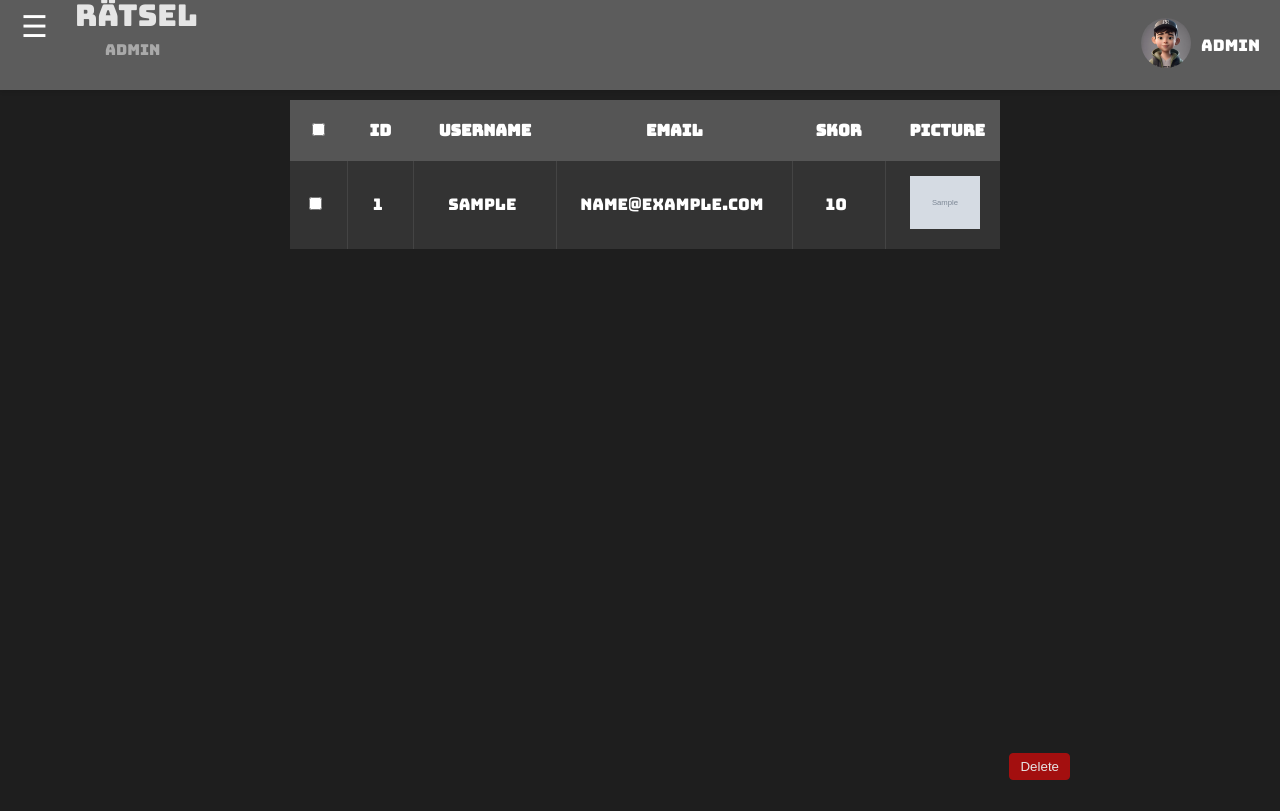
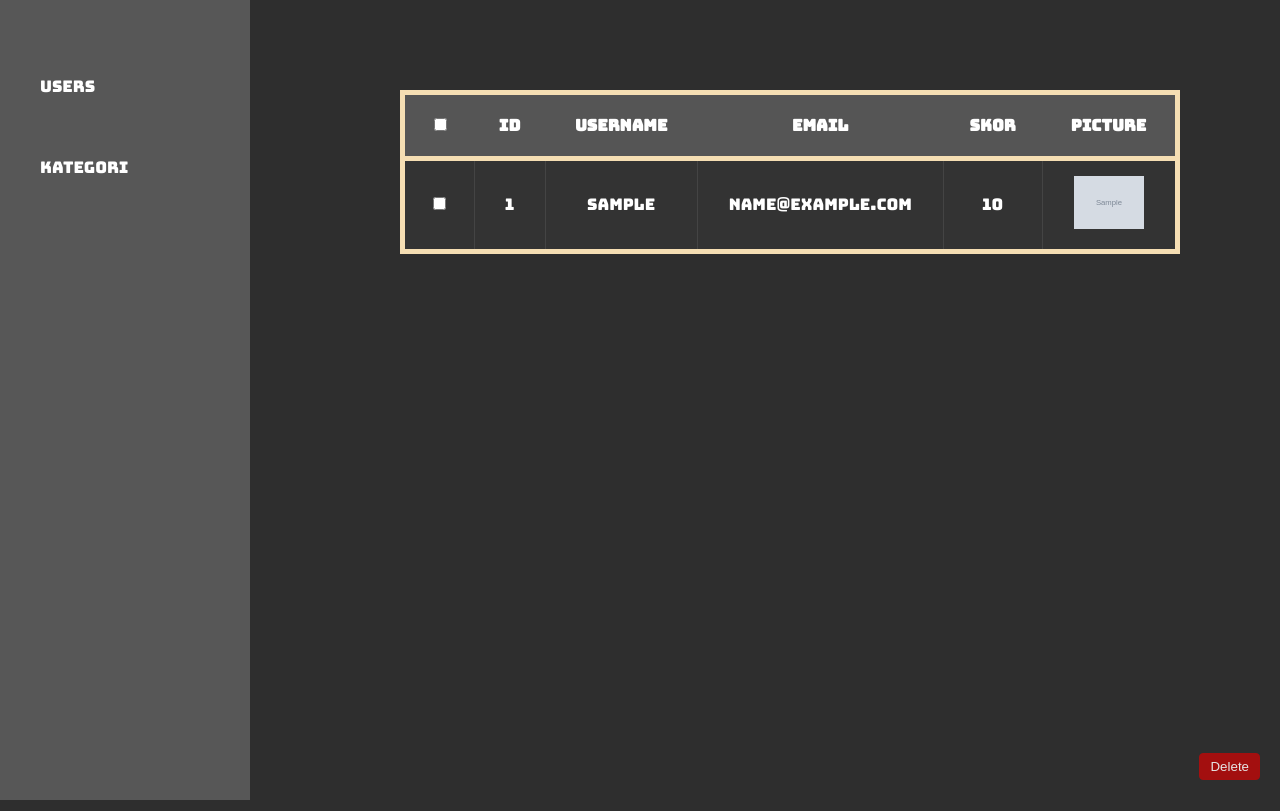
Before and after one commit to MiniGameEducation/Game, a PHP site: page /admin/admin.php in a window 1280 px wide. Run offline with PHP 8.4, Linux system fonts and the light colour scheme; tables that the repository leaves empty or names only in its code hold one stand-in row (values such as "Sample post"); grey boxes marked "Sample" are stand-in pictures.

Commit message:
nizar ganteng

```diff
--- a/admin/admin.css
+++ b/admin/admin.css
@@ -1,107 +1,113 @@
 @import url('https://fonts.googleapis.com/css2?family=Bungee&display=swap');
 
-* {
+body {
+    display: flex;
     margin: 0;
-    padding: 0;
-    box-sizing: border-box;
-}
-
-body::-webkit-scrollbar {
-    display: none;
-}
-
-body {
     font-family: Arial, sans-serif;
-    background: #1E1E1E;
-    display: flex;
-    flex-direction: column;
-    height: 100vh;
+    background-color: #2e2e2e;
     font-family: "Bungee", sans-serif;
 }
 
-.hamburger {
-    font-size: 30px;
-    cursor: pointer;
+.sidebar {
+    width: 250px;
+    background-color: #575757;
     color: white;
-    position: fixed;
-    left: 15px;
-    background-color: transparent;
-    padding: 6px;
-    border-radius: 4px;
-    z-index: 1000;
-    display: block;
-}
-
-.sidebar {
-    position: fixed;
-    width: 267px;
-    height: 100%;
-    left: -267px;
-    background: #3B3B3B;
-    overflow-y: auto;
-    transition: left 0.4s ease-in-out;
-    z-index: 2000;
-}
-
-.sidebar.active {
-    left: 0;
-}
-
-nav ul {
-    list-style: none;
-    padding: 0;
-    margin: 0;
-}
-
-.sidebar .main-menu .user a,
-.sidebar .main-menu .kategori-menu a {
-    color: #E5E5E5;
-    text-decoration: none;
-    width: auto;
-    font-size: 23px;
-    font-weight: 500;
-    display: block;
-    padding: 10px 20px;
-    transition: 0.3s all ease-in-out;
-}
-
-.sidebar .main-menu .user a:hover,
-.sidebar .main-menu .kategori-menu a:hover {
-    background-color: #8B00FA;
-    transform: scale(1.1);
-    transition: 0.3s all ease-in-out;
-}
-
-.navbar {
-    width: 100%;
-    height: 90px;
-    background: #5C5C5C;
-    display: flex;
-    align-items: center;
-    justify-content: flex-end;
-    padding: 0 20px;
-    box-shadow: 0 2px 4px rgba(0, 0, 0, 0.1);
+    height: 100vh;
     position: fixed;
     top: 0;
     left: 0;
-    z-index: 1001;
+    overflow-y: auto;
+    padding-top: 20px;
 }
 
-.admin {
-    display: flex;
-    align-items: center;
-    color: white;
+.sidebar-item {
+    padding: 10px;
 }
 
-.admin img {
-    border-radius: 50%;
-    margin-right: 10px;
+.main-menu {
+    list-style-type: none;
+    padding: 0;
+}
+
+.main-menu > li {
+    padding: 15px;
+    text-align: left;
+}
+
+.main-menu > .user a,
+.main-menu > .kategori-menu > #kategori-link {
+    color: white;
+    text-decoration: none;
+    display: block;
+    border-radius: 20px;
+    padding: 15px;
+}
+
+.main-menu > .user a:hover,
+.main-menu > .kategori-menu > #kategori-link:hover {
+    background-color: #2e2e2e;
+    scale: 1.1;
+    transition: all .2s ease-in-out;
+}
+
+.submenu {
+    list-style-type: none;
+    padding: 0;
+    max-height: 0;
+    overflow: hidden;
+    transition: max-height 0.5s ease-in-out, opacity 0.5s ease-in-out;
+    background-color: #333333;
+    opacity: 0;
+    visibility: hidden;
+}
+
+.submenu.active{
+    max-height: 600px; /* Adjust as needed */
+    border-radius: 10px;
+    opacity: 1;
+    visibility: visible;
+    transition: max-height 0.5s ease-in-out, opacity 0.5s ease-in-out;
+
+}
+
+.submenu > a li {
+    color: white;
+    text-decoration: none;
+    border-radius: 20px;
+    padding: 10px;
+    font-size: 12px;    transition: all .3s ease-in-out;
+
+}
+
+.submenu > a li:hover {
+    background-color: #2e2e2e;
+    scale: 1.1;
+    transition: all .3s ease-in-out;
 }
 
 .user-table {
-    margin-top: 90px;
-    padding-left: 280px;
-    width: calc(100% - 280px);
+    margin-left: 180px;
+    padding: 20px;
+    width: calc(100% - 250px);
+}
+
+.delete-button {
+    padding: 5px 10px;
+    text-decoration: none;
+    border-radius: 0.25rem;
+    border: 1px solid #a30f0f;
+    background-color: #a30f0f;
+    color: #E5E5E5;
+    position: fixed;
+    bottom: 20px;
+    right: 20px;
+}
+
+.delete-button:hover {
+    background-color: #d20b0b;
+}
+
+.user-table {
     z-index: 1000;
 }
 
@@ -145,309 +151,10 @@ td img {
     max-width: 70px;
 }
 
+tr{
+    border: 5px solid wheat;
+}
+
 tr:hover {
     background-color: #444;
 }
-
-.checkbox-container {
-    position: absolute;
-    right: 10px;
-    top: 92%;
-    transform: translateY(50%);
-    margin: 0;
-    padding: 0;
-    width: auto;
-    height: 50px;
-    display: flex;
-    align-items: center;
-}
-
-.checkbox-container span {
-    position: absolute;
-    color: #E5E5E5;
-    left: 65px;
-    top: 0px;
-    transform: translateY(2%);
-}
-
-.checkbox-container span1 {
-    position: absolute;
-    color: #E5E5E5;
-    left: 25px;
-    top: 0px;
-    transform: translateY(2%);
-}
-
-.checkbox-container span3 {
-    position: absolute;
-    color: #E5E5E5;
-    left: 100px;
-    top: 0px;
-    transform: translateY(2%);
-}
-
-.delete-button {
-    padding: 5px 10px;
-    text-decoration: none;
-    border-radius: 0.25rem;
-    border: 1px solid #a30f0f;
-    background-color: #a30f0f;
-    color: #E5E5E5;
-    margin-right: 200px;
-    margin-top: -40px;
-}
-
-.delete-button:hover {
-    background-color: #d20b0b;
-}
-
-.main-menu {
-    margin-top: 10px;
-    z-index: 800;
-}
-
-.logo a {
-    text-decoration: none;
-    color: #e5e5e5;
-    position: fixed;
-    font-size: 30px;
-    background: transparent;
-    padding: 15px;
-    left: 60px;
-    top: -20px;
-}
-
-.logo span {
-    color: #a9a9a9;
-    position: fixed;
-    font-size: 15px;
-    background: transparent;
-    padding: 30px;
-    left: 75px;
-    top: 10px;
-}
-
-.profil img {
-    width: 50px;
-    height: 50px;
-    cursor: pointer;
-}
-
-.kategori-menu>a::after {
-    content: " ▼";
-    font-size: 12px;
-    margin-left: 10px;
-}
-
-.submenu {
-    max-height: 0;
-    overflow: hidden;
-    background: #555;
-    transition: max-height 0.4s ease-in-out;
-    z-index: -1;
-}
-
-.submenu.active {
-    max-height: 500px;
-    z-index: 999;
-}
-
-.sidebar::-webkit-scrollbar {
-    display: none;
-}
-
-.sidebar-logos {
-    position: sticky;
-    top: 0;
-    z-index: 200;
-    min-height: 100px;
-    background-color: #1E1E1E;
-}
-
-.sidebar-item {
-    z-index: 100;
-}
-
-.sidebar .submenu li a {
-    color: #E5E5E5;
-    text-decoration: none;
-    width: auto;
-    font-size: 15px;
-    font-weight: 500;
-    display: block;
-    padding: 10px 40px;
-    transition: 0.3s all ease-in-out;
-}
-
-.sidebar .submenu li a:hover {
-    transform: scale(1.2);
-    background-color: #664085;
-}
-
-/* Responsive styles */
-@media screen and (max-width: 1024px) {
-    .user-table {
-        padding-left: 0;
-        width: 100%;
-    }
-
-    .hamburger {
-        display: block;
-    }
-
-    .sidebar {
-        width: 200px;
-    }
-
-    .sidebar.active {
-        left: 0;
-    }
-
-    .sidebar .main-menu .user a,
-    .sidebar .main-menu .kategori-menu a {
-        font-size: 18px;
-    }
-}
-
-@media screen and (max-width: 768px) {
-    .navbar {
-        height: 70px;
-        padding: 0 10px;
-    }
-
-    .user-table {
-        margin-top: 70px;
-    }
-
-    th,
-    td {
-        padding: 10px;
-        font-size: 14px;
-    }
-
-    td img {
-        max-width: 50px;
-    }
-
-    .sidebar {
-        width: 150px;
-    }
-
-    .sidebar .main-menu .user a,
-    .sidebar .main-menu .kategori-menu a {
-        font-size: 16px;
-    }
-}
-
-@media screen and (max-width: 480px) {
-    .logo a {
-        font-size: 20px;
-        left: 40px;
-        top: -10px;
-    }
-
-    .user-table {
-        margin-top: 50px;
-    }
-
-    .navbar {
-        height: 50px;
-        padding: 0 5px;
-    }
-
-    .checkbox-container {
-        top: 98%;
-    }
-
-    th,
-    td {
-        padding: 5px;
-        font-size: 12px;
-    }
-
-    td img {
-        max-width: 30px;
-    }
-
-    .sidebar {
-        width: 120px;
-    }
-
-    .sidebar .main-menu .user a,
-    .sidebar .main-menu .kategori-menu a {
-        font-size: 14px;
-    }
-}
-
-textarea{
-    font-size: 100px;
-}
-
-.table-body h1 {
-    margin-left: 30px;
-    color: #E5E5E5;
-    margin-bottom: 5px;
-    margin-top: 5px;
-    text-align: center;
-}
-
-table {
-    border-collapse: collapse;
-    margin: 10px;
-}
-
-td {
-    padding-right: 20px;
-    text-align: center;
-}
-
-.table-body .text {
-    width: 700px;
-    height: 30px;
-    padding: 20px;
-    font-size: 20px;
-    color: #E5E5E5;
-    background-color: #4B4B4B;
-    border: 1px solid #E5E5E5;
-    overflow: hidden;
-}
-
-.table-body .text1 {
-    width: 700px;
-    height: 30px;
-    padding: 20px;
-    font-size: 20px;
-    margin-left: 20px;
-    color: #E5E5E5;
-    background-color: #4B4B4B;
-    border: 1px solid #E5E5E5;
-    overflow: hidden;
-}
-
-.pagination {
-    display: flex;
-    list-style: none;
-    padding: 0;
-    margin-left: 650px;
-}
-
-.page-item {
-    margin: 0 5px;
-}
-
-.page-link {
-    display: block;
-    padding: 10px 15px;
-    background: #8B00FA;
-    color: #E5E5E5;
-    text-decoration: none;
-    border-radius: 5px;
-}
-
-.page-item.active .page-link {
-    background: #6600b9;
-}
-
-.page-item .page-link:hover {
-    background: #6600b9;
-}
--- a/admin/admin.php
+++ b/admin/admin.php
@@ -10,42 +10,26 @@
 
 <body>
     <nav class="sidebar" id="sidebar">
-        <div class="sidebar-logos">
-            <div class="hamburger" id="hamburger">&#9776;</div>
-            <div class="logo">
-                <a href="admin.php?page=home">RÄTSEL<br>
-                <span>ADMIN</span></a>
-            </div>
-        </div>
         <div class="sidebar-item">
             <ul class="main-menu">
                 <li class="user"><a href="admin.php?page=home">Users</a></li>
                 <li class="kategori-menu">
                     <a href="#" id="kategori-link">Kategori</a>
+                    <ul class="submenu" id="submenu">
+                        <a href="admin.php?page=agama"><li>Agama</li></a>
+                        <a href="admin.php?page=matematika"><li>Matematika</li></a>
+                        <a href="admin.php?page=bahasaindo"><li>Bahasa Indonesia</li></a>
+                        <a href="admin.php?page=bahasainggris"><li>Bahasa Inggris</li></a>
+                        <a href="admin.php?page=sejarah"><li>Sejarah</li></a>
+                        <a href="admin.php?page=informatika"><li>Informatika</li></a>
+                        <a href="admin.php?page=ipas"><li>IPAS</li></a>
                     </ul>
-                    <ul class="submenu" id="submenu">
-                        <li><a href="admin.php?page=agama">Agama</a></li>
-                        <li><a href="admin.php?page=matematika">Matematika</a></li>
-                        <li><a href="admin.php?page=bahasaindo">Bahasa Indonesia</a></li>
-                        <li><a href="admin.php?page=bahasainggris">Bahasa Inggris</a></li>
-                        <li><a href="admin.php?page=sejarah">Sejarah</a></li>
-                        <li><a href="admin.php?page=informatika">Informatika</a></li>
-                        <li><a href="admin.php?page=ipas">IPAS</a></li>
-
+                </li>
             </ul>
         </div>
     </nav>
 
-    <div class="navbar">
-        <div class="admin">
-            <div class="profil">
-                <img src="../img/admin.jpg">
-            </div>
-            <span>Admin</span>
-        </div>
-    </div>
-
-    <main>
+    <div class="user-table">
         <?php
         if (isset($_GET['page'])) {
             $page = $_GET['page'];
@@ -56,22 +40,22 @@
                 case 'agama':
                     include "page/agama.php";
                     break;
-                    case 'bahasaindo';
+                case 'bahasaindo':
                     include "page/bahasaindo.php";
                     break;
-                    case 'bahasainggris';
+                case 'bahasainggris':
                     include "page/bahasainggris.php";
                     break;
-                    case 'sejarah';
+                case 'sejarah':
                     include "page/sejarah.php";
                     break;
-                    case 'informatika';
+                case 'informatika':
                     include "page/informatika.php";
                     break;
-                    case 'ipas';
+                case 'ipas':
                     include "page/ipas.php";
                     break;
-                    case 'matematika';
+                case 'matematika':
                     include "page/matematika.php";
                     break;
                 default:
@@ -81,34 +65,22 @@
             include "page/home.php";
         }
         ?>
-    </main>
+    </div>
 
     <script>
-        document.getElementById('hamburger').onclick = function () {
-            var sidebar = document.getElementById('sidebar');
-            var userTable = document.querySelector('.user-table');
-            sidebar.classList.toggle('active');
-            if (sidebar.classList.contains('active')) {
-                userTable.style.marginLeft = '150px';
-                userTable.style.transition = "0.4s ease-in-out";
-            } else {
-                userTable.style.marginLeft = '0px';
-                userTable.style.transition = "0.4s ease-in-out";
-            }
-        }
-
               document.getElementById('kategori-link').onclick = function (event) {
-            event.preventDefault(); // Prevent default link behavior
+            event.preventDefault();
             var submenu = document.getElementById('submenu');
             submenu.classList.toggle('active');
         }
 
-        document.getElementById('select_all').onclick = function () {
-            var checkboxes = document.getElementsByName('user_ids[]');
-            for (var checkbox of checkboxes) {
-                checkbox.checked = this.checked;
-            }
-        }
+
+        document.getElementById('select_all').addEventListener('click', function(event) {
+            var checkboxes = document.querySelectorAll('.user_checkbox');
+            checkboxes.forEach(function(checkbox) {
+                checkbox.checked = event.target.checked;
+            });
+        });
     </script>
 </body>
 
--- a/admin/page/home.php
+++ b/admin/page/home.php
@@ -1,18 +1,15 @@
 <div class="user-table">
-            <section class="table-body">
-                <form action="delete.php" method="post">
+        <div class="table-body">
+            <form action="../database/delete.php" method="post">
                 <table>
-                        <thead>
                     <tr>
-                                <th> <input type="checkbox" id="select_all" class="checkbox"></th>
+                        <th><input type="checkbox" id="select_all" class="checkbox"></th>
                         <th>ID</th>
                         <th>Username</th>
                         <th>Email</th>
                         <th>Skor</th>
                         <th>Picture</th>
                     </tr>
-                        </thead>
-                        <tbody>
                     <?php
                     include "../database/koneksi.php";
                     $sql = "SELECT id, username, email, score, foto FROM user";
@@ -20,7 +17,7 @@
                     if ($result->num_rows > 0) {
                         while ($row = $result->fetch_assoc()) {
                             echo "<tr>";
-                                    echo "<td><input type='checkbox' name='user_ids[]' value='" . $row["id"] . "'></td>";
+                            echo "<td><input type='checkbox' name='user_ids[]' value='" . $row["id"] . "' class='user_checkbox'></td>";
                             echo "<td>" . $row["id"] . "</td>";
                             echo "<td>" . $row["username"] . "</td>";
                             echo "<td>" . $row["email"] . "</td>";
@@ -32,11 +29,10 @@
                         echo "<tr><td colspan='6'>No users found</td></tr>";
                     }
                     ?>
-                        </tbody>
                 </table>
                 <div class="checkbox-container">
                     <button type="submit" name="delete" class="delete-button">Delete</button>
                 </div>
             </form>
-            </section>
         </div>
+    </div>
--- a/database/register_process.php
+++ b/database/register_process.php
@@ -57,11 +57,11 @@ if ($_SERVER["REQUEST_METHOD"] == "POST") {
     }
 
     // Insert into the user table
-    $sql_user = "INSERT INTO user (username, email, password, foto, level) VALUES ('$reg_username', '$reg_email', '$reg_password', '$foto', 'user')";
+    $sql_user = "INSERT INTO user (username, email, password, foto) VALUES ('$reg_username', '$reg_email', '$reg_password', '$foto')";
     if ($conn->query($sql_user) === TRUE) {
         $response["success"] = true;
         $response["message"] = "Registration successful.";
-        header("location: ../form/form.php"); // Remove single quotes
+        header("location: ../form.php"); // Remove single quotes
         exit();
     } else {
         $response["success"] = false;
--- a/game_level/game_1.php
+++ b/game_level/game_1.php
@@ -4,8 +4,7 @@
     <meta charset="UTF-8">
     <meta name="viewport" content="width=device-width, initial-scale=1.0">
     <title>Game</title>
-    <link rel="stylesheet" href="level1
-    .css">
+    <link rel="stylesheet" href="level1.css">
 
     <!-- Feathericons -->
     <script src="https://unpkg.com/feather-icons"></script>
```
Also changed, not shown: database/delete.php (added, +53 -0 lines), tampilanUtama/uploads/11203082_10204380652257354_2781648511060668916_n.jpg (deleted), tampilanUtama/uploads/1565840941966.jpg (deleted), tampilanUtama/uploads/20240516_183458.png (deleted), tampilanUtama/uploads/CIAA.jpg (deleted), tampilanUtama/uploads/Dharmadi.jpg (deleted), tampilanUtama/uploads/IMG_3778.jpg (deleted), tampilanUtama/uploads/WhatsApp Image 2024-05-12 at 19.00.53_fd86661d.jpg (deleted), tampilanUtama/uploads/ali husein.jpg (deleted), tampilanUtama/uploads/channels4_profile.jpg (deleted), tampilanUtama/uploads/ec6a48ac-267b-4e71-b65d-dabc7ee15f0b.jpeg (added). Lines whose indentation alone changed are shown as unchanged.
